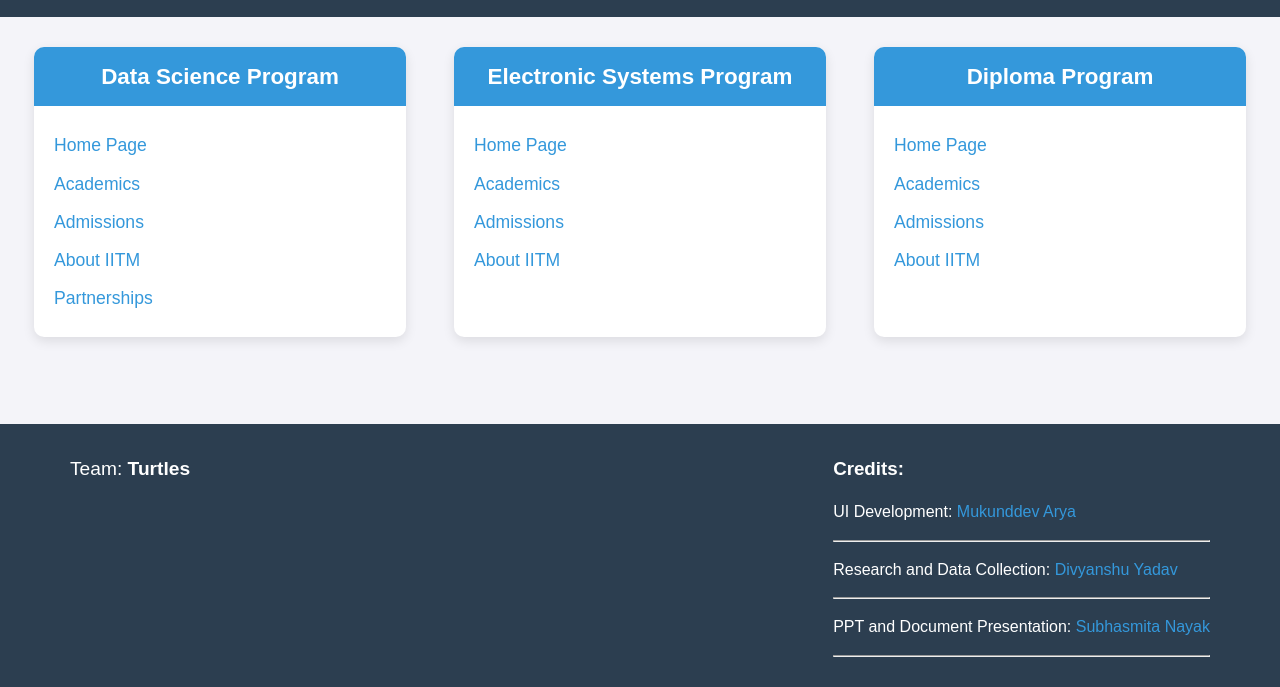
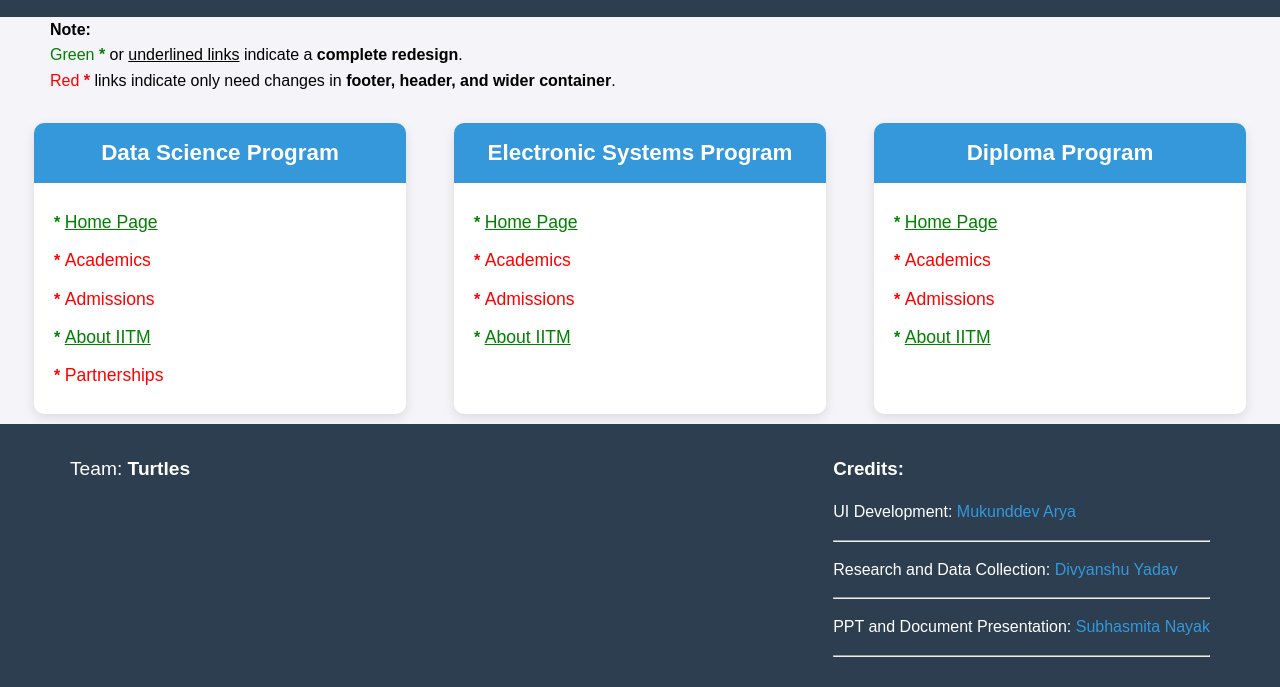
Before and after one commit to mukundDev2004/iitm_redesign, a plain HTML site: page index.html in a window 1280 px wide. Shown: the part 113-800 px from the top of the page. Drawn offline with Linux system fonts and the light colour scheme.

Commit message:
Made finalised design of index page

```diff
--- a/index.html
+++ b/index.html
@@ -12,40 +12,84 @@
         <h1>IITM BS Website Redesign</h1>
         <p>Explore the redesigned programs through interactive cards</p>
     </header>
-
-
+    <div class="alert alert-info" role="alert" style="margin-left: 50px;">
+            <strong>Note:</strong>
+            <p><span style="color: green;">Green <b>*</b></span> or <u>underlined links</u> indicate a <strong>complete redesign</strong>. </p>
+            <p><span style="color: red;">Red <b>*</b></span> links indicate only need changes in <strong>footer, header, and wider container</strong>. </p>
+        </div>
         <div class="container">
             <div class="card">
                 <h2>Data Science Program</h2>
                 <ul>
-                <li><a href="./ds/ds.html" target="_blank" onclick="logNavigation('Data Science Home Page')">Home Page</a></li>
-                <li><a href="https://study.iitm.ac.in/ds/academics.html" target="_blank" onclick="logNavigation('Data Science Academics')">Academics</a></li>
-                <li><a href="https://study.iitm.ac.in/ds/admissions.html" target="_blank" onclick="logNavigation('Data Science Admissions')">Admissions</a></li>
-                <li><a href="./ds/about.html" target="_blank" onclick="logNavigation('Data Science About IITM')">About IITM</a></li>
-                <li><a href="https://study.iitm.ac.in/ds/partnerships.html" target="_blank" onclick="logNavigation('Data Science Partnerships')">Partnerships</a></li>
+                    <li>
+                        <span style="color: green; font-weight: bold;">*</span>
+                        <a href="./ds/ds.html" target="_blank" onclick="logNavigation('Data Science Home Page')" style="color: green; text-decoration: underline;">Home Page</a>
+                    </li>
+                    <li>
+                        <span style="color: red; font-weight: bold;">*</span>
+                        <a href="https://study.iitm.ac.in/ds/academics.html" target="_blank" onclick="logNavigation('Data Science Academics')" style="color: red;">Academics</a>
+                    </li>
+                    <li>
+                        <span style="color: red; font-weight: bold;">*</span>
+                        <a href="https://study.iitm.ac.in/ds/admissions.html" target="_blank" onclick="logNavigation('Data Science Admissions')" style="color: red;">Admissions</a>
+                    </li>
+                    <li>
+                        <span style="color: green; font-weight: bold;">*</span>
+                        <a href="./ds/about.html" target="_blank" onclick="logNavigation('Data Science About IITM')" style="color: green; text-decoration: underline;">About IITM</a>
+                    </li>
+                    <li>
+                        <span style="color: red; font-weight: bold;">*</span>
+                        <a href="https://study.iitm.ac.in/ds/partnerships.html" target="_blank" onclick="logNavigation('Data Science Partnerships')" style="color: red;">Partnerships</a>
+                    </li>
                 </ul>
             </div>
 
             <div class="card">
                 <h2>Electronic Systems Program</h2>
                 <ul>
-                <li><a href="./es/es.html" target="_blank" onclick="logNavigation('Electronic Systems Home Page')">Home Page</a></li>
-                <li><a href="https://study.iitm.ac.in/es/academics.html" target="_blank" onclick="logNavigation('Electronic Systems Academics')">Academics</a></li>
-                <li><a href="https://study.iitm.ac.in/es/admissions.html" target="_blank" onclick="logNavigation('Electronic Systems Admissions')">Admissions</a></li>
-                <li><a href="./es/about.html" target="_blank" onclick="logNavigation('Electronic Systems About IITM')">About IITM</a></li>
+                    <li>
+                        <span style="color: green; font-weight: bold;">*</span>
+                        <a href="./es/es.html" target="_blank" onclick="logNavigation('Electronic Systems Home Page')" style="color: green; text-decoration: underline;">Home Page</a>
+                    </li>
+                    <li>
+                        <span style="color: red; font-weight: bold;">*</span>
+                        <a href="https://study.iitm.ac.in/es/academics.html" target="_blank" onclick="logNavigation('Electronic Systems Academics')" style="color: red;">Academics</a>
+                    </li>
+                    <li>
+                        <span style="color: red; font-weight: bold;">*</span>
+                        <a href="https://study.iitm.ac.in/es/admissions.html" target="_blank" onclick="logNavigation('Electronic Systems Admissions')" style="color: red;">Admissions</a>
+                    </li>
+                    <li>
+                        <span style="color: green; font-weight: bold;">*</span>
+                        <a href="./es/about.html" target="_blank" onclick="logNavigation('Electronic Systems About IITM')" style="color: green; text-decoration: underline;">About IITM</a>
+                    </li>
                 </ul>
             </div>
 
             <div class="card">
                 <h2>Diploma Program</h2>
                 <ul>
-                <li><a href="https://study.iitm.ac.in/diploma/" target="_blank" onclick="logNavigation('Diploma Home Page')">Home Page</a></li>
-                <li><a href="https://study.iitm.ac.in/diploma/academics.html" target="_blank" onclick="logNavigation('Diploma Academics')">Academics</a></li>
-                <li><a href="https://study.iitm.ac.in/diploma/admissions.html" target="_blank" onclick="logNavigation('Diploma Admissions')">Admissions</a></li>
-                <li><a href="https://study.iitm.ac.in/diploma/aboutIITM.html" target="_blank" onclick="logNavigation('Diploma About IITM')">About IITM</a></li>
+                    <li>
+                        <span style="color: green; font-weight: bold;">*</span>
+                        <a href="https://study.iitm.ac.in/diploma/" target="_blank" onclick="logNavigation('Diploma Home Page')" style="color: green; text-decoration: underline;">Home Page</a>
+                    </li>
+                    <li>
+                        <span style="color: red; font-weight: bold;">*</span>
+                        <a href="https://study.iitm.ac.in/diploma/academics.html" target="_blank" onclick="logNavigation('Diploma Academics')" style="color: red;">Academics</a>
+                    </li>
+                    <li>
+                        <span style="color: red; font-weight: bold;">*</span>
+                        <a href="https://study.iitm.ac.in/diploma/admissions.html" target="_blank" onclick="logNavigation('Diploma Admissions')" style="color: red;">Admissions</a>
+                    </li>
+                    <li>
+                        <span style="color: green; font-weight: bold;">*</span>
+                        <a href="https://study.iitm.ac.in/diploma/aboutIITM.html" target="_blank" onclick="logNavigation('Diploma About IITM')" style="color: green; text-decoration: underline;">About IITM</a>
+                    </li>
                 </ul>
             </div>
         </div>
+
+
 
     <footer>
         <div class="footer-left">
```
Lines whose indentation alone changed are shown as unchanged.
